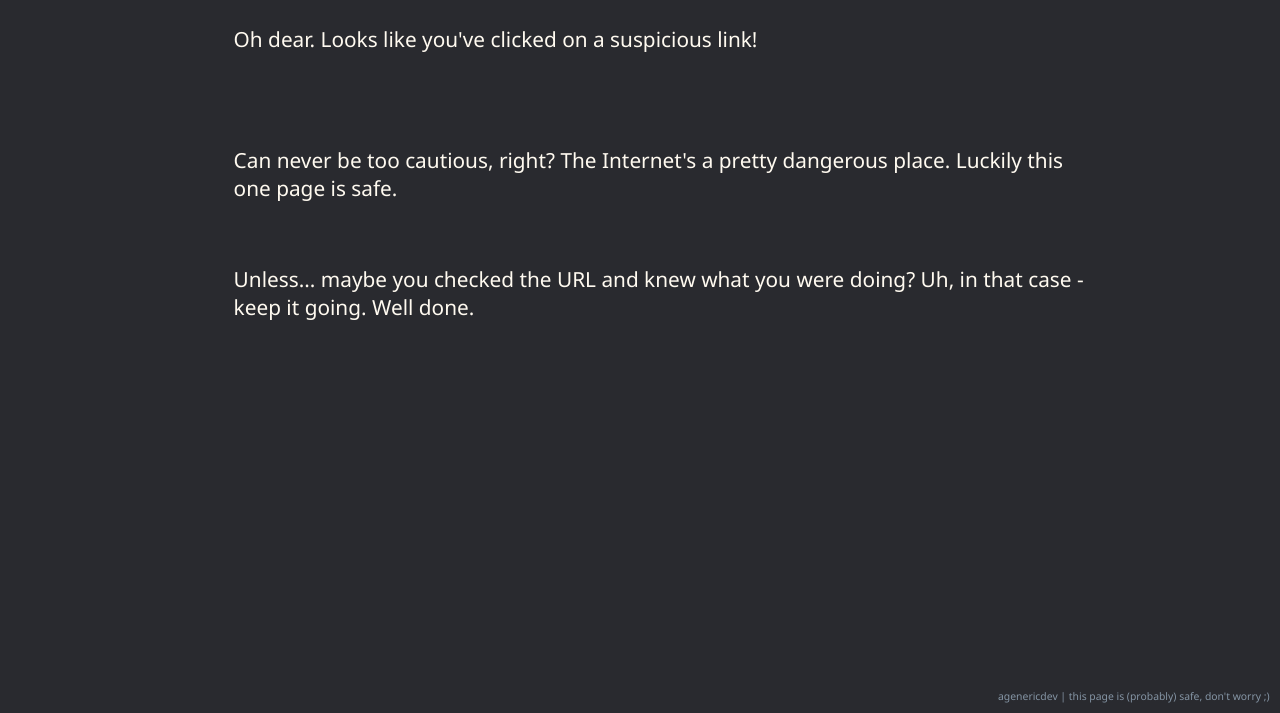
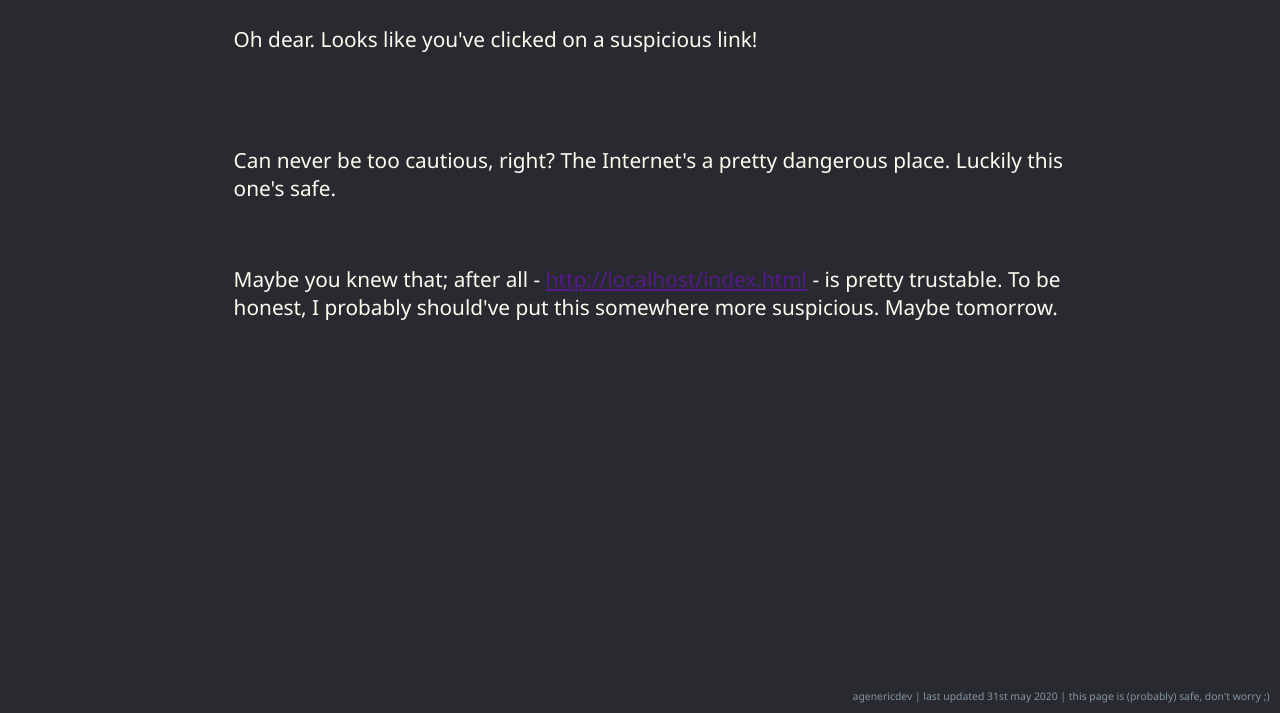
Before and after one commit to ageneric/suspicious-page, a plain HTML site: page index.html in a window 1280 px wide. Shown: the part 87-800 px from the top of the page. Drawn offline with Linux system fonts and the light colour scheme.

Commit message:
Updated page content
Changed text, page displays its own address using a <script>.

```diff
--- a/index.html
+++ b/index.html
@@ -10,11 +10,13 @@
   <div class="text">
     <h1>Totally Legitimate Phishing Page</h1>
     <p style="padding-bottom: 3.5em;">Oh dear. Looks like you've clicked on a suspicious link!</p>
-    <p>Can never be too cautious, right? The Internet's a pretty dangerous place. Luckily this one page is safe.</p>
-    <p>Unless... maybe you checked the URL and knew what you were doing? Uh, in that case - keep it going. Well done.</p>
+    <p>Can never be too cautious, right? The Internet's a pretty dangerous place. Luckily this one's safe.</p>
+    <p>Maybe you knew that; after all - <a id="current-page-address" href=""><script type="text/javascript">
+document.write(window.location.href);
+        </script></a> - is pretty trustable. To be honest, I probably should've put this somewhere more suspicious. Maybe tomorrow.</p>
   </div>
   <div class="disclaimer-container">
-    <div class="disclaimer">agenericdev | this page is (probably) safe, don't worry ;)</div>
+    <div class="disclaimer">agenericdev | last updated 31st may 2020 | this page is (probably) safe, don't worry ;)</div>
   </div>
 </body>
 </html>
```
